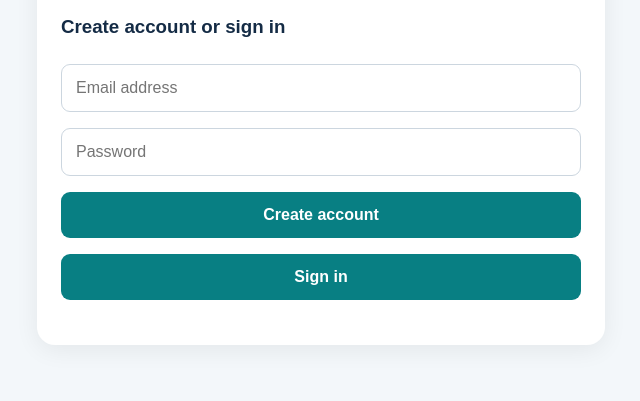
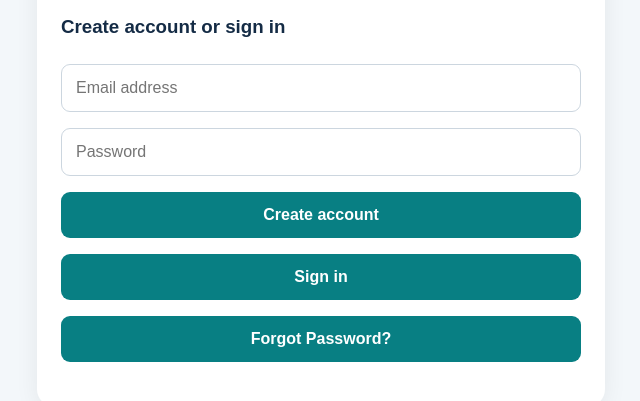
Before and after one commit to mandeepkaurmastgarh2002-commits/Work-Path-Gi, a plain HTML site: page index.html in a window 1280 px wide. Shown: the part 179-580 px from the top of the page, without its empty margins (319-959 px from the left). Drawn offline with nearby package versions, Linux system fonts and the light colour scheme.

Commit message:
Update index.html

```diff
--- a/index.html
+++ b/index.html
@@ -27,6 +27,7 @@ button{background:#087f83;color:white;border:0;font-weight:bold}
 <input id="password" type="password" placeholder="Password">
 <button onclick="signup()">Create account</button>
 <button onclick="login()">Sign in</button>
+ <button onclick="resetPassword()">Forgot Password?</button>
 </section>
 
 <section id="profile" hidden>
```
